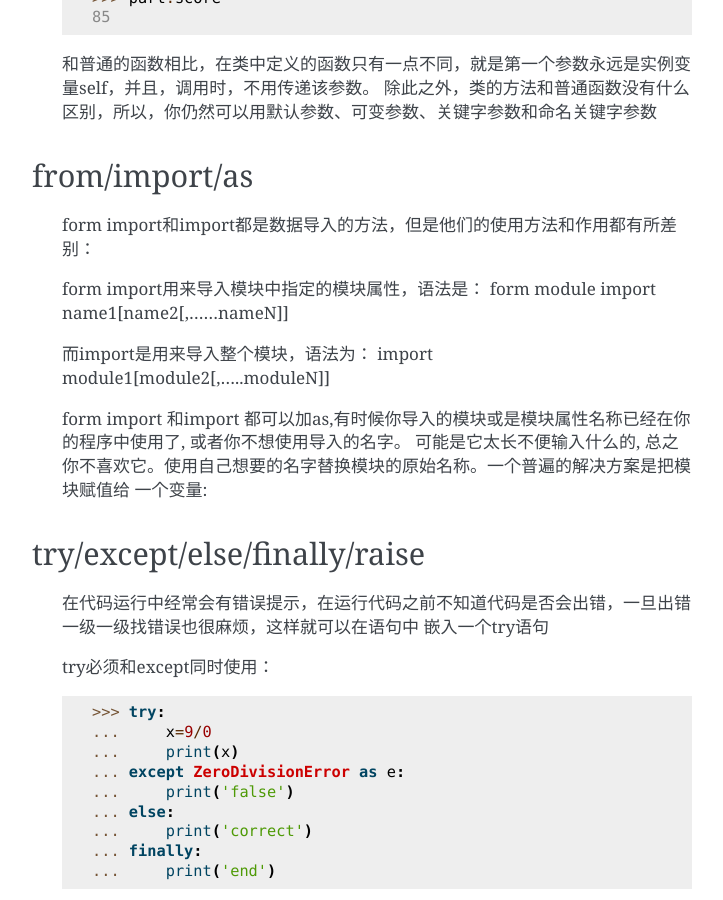
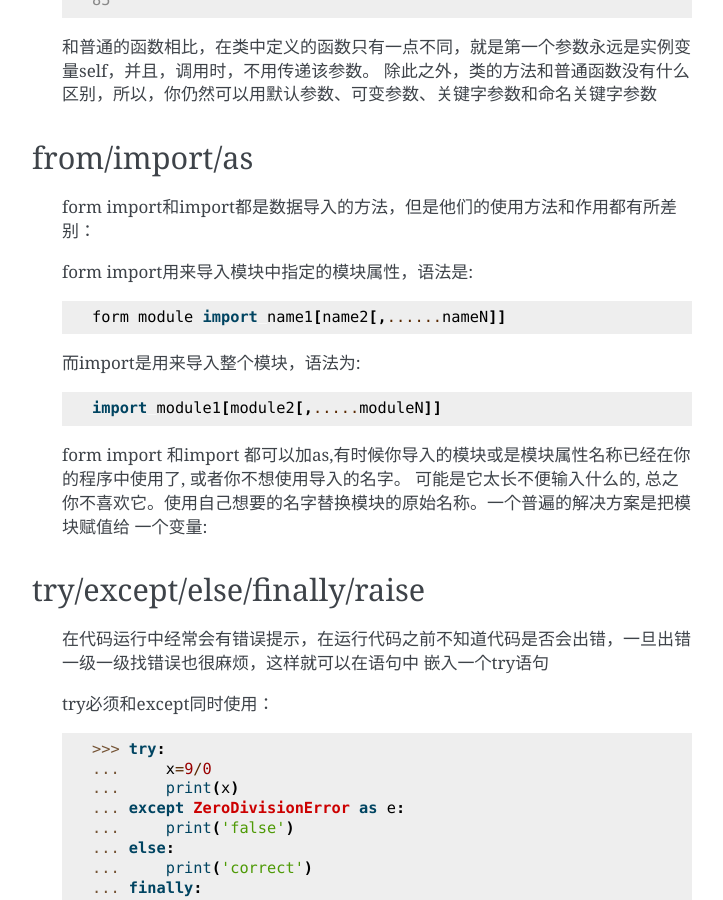
Before and after one commit to wojunnihou/pylearn, a Sphinx documentation site: the page built from doc/source/python/1_primary/keywords.rst, in a window 1280 px wide and 900 px high, scrolled down 7881 px. Shown: the whole window, without its empty margins (388-1111 px from the left). Built offline with Sphinx 7.4.7, drawn with Linux system fonts in a browser that asks for light colours; some of the changed text lies outside the part shown.

```diff
--- a/doc/source/python/1_primary/keywords.rst
+++ b/doc/source/python/1_primary/keywords.rst
@@ -184,6 +184,7 @@ for...in/else
     for...in是循环语句，依次把list的元素迭代出来进行重复计算：
 
     例如要计算1-100的和：
+
         >>> n=range(101)
         >>> b=0
         >>> for x in n:
@@ -191,6 +192,7 @@ for...in/else
         >>> print(b)
 
     输出
+
        5050
 
     for...in语句也可以同else子句同时使用，在for循环正常执行后，else子句里面的内容也会正常执行：
@@ -241,6 +243,7 @@ while/else
         >>> print(sum)
 
     输出
+
        2500
 
     while循环后面加else语句和for循环加else语句用法一样：在while循环正常执行后，else子句里面的内容也会正常执行
@@ -320,7 +323,6 @@ lambda
 ----------------------------
 
     lambda表达式通常是用来命名匿名函数。当函数很简单，重新定义一个函数很繁琐的时候可以使用lambda来定义，比如：
-
     求x的平方，用lambda可以表达为：
 
         >>> n=lambda x:x*x
@@ -328,6 +330,7 @@ lambda
         100
 
     用def函数来表达为：
+
         >>> def n(x):
         ...   return x*x
         ...
@@ -383,12 +386,14 @@ from/import/as
 
     form import和import都是数据导入的方法，但是他们的使用方法和作用都有所差别：
 
-    form import用来导入模块中指定的模块属性，语法是：
-    form module import name1[name2[,......nameN]]
+    form import用来导入模块中指定的模块属性，语法是::
+
+        form module import name1[name2[,......nameN]]
 
 
-    而import是用来导入整个模块，语法为：
-    import module1[module2[,.....moduleN]]
+    而import是用来导入整个模块，语法为::
+
+        import module1[module2[,.....moduleN]]
 
     form import 和import 都可以加as,有时候你导入的模块或是模块属性名称已经在你的程序中使用了, 或者你不想使用导入的名字。
     可能是它太长不便输入什么的, 总之你不喜欢它。使用自己想要的名字替换模块的原始名称。一个普遍的解决方案是把模块赋值给
@@ -480,7 +485,7 @@ yield/yield from
     为了让生成器（带yield函数），能简易的在其他函数中直接调用，就产生了yield from：
 
         >>> def h2():
-        ...     yield from h()
+        ...     yield from   h()
         ...
         >>> h2()
         <generator object h2 at 0x000002BA64D3C570>
@@ -490,7 +495,7 @@ yield/yield from
         >>> next(c)
         'python'
 
-        yield from也可以这样用：
+    yield from也可以这样用：
 
         >>> def h3():
         ...     yield from 'hello'
@@ -511,6 +516,7 @@ with/as
 async/await
 -------------
 
+
 async with/as
 ---------------
 
```
